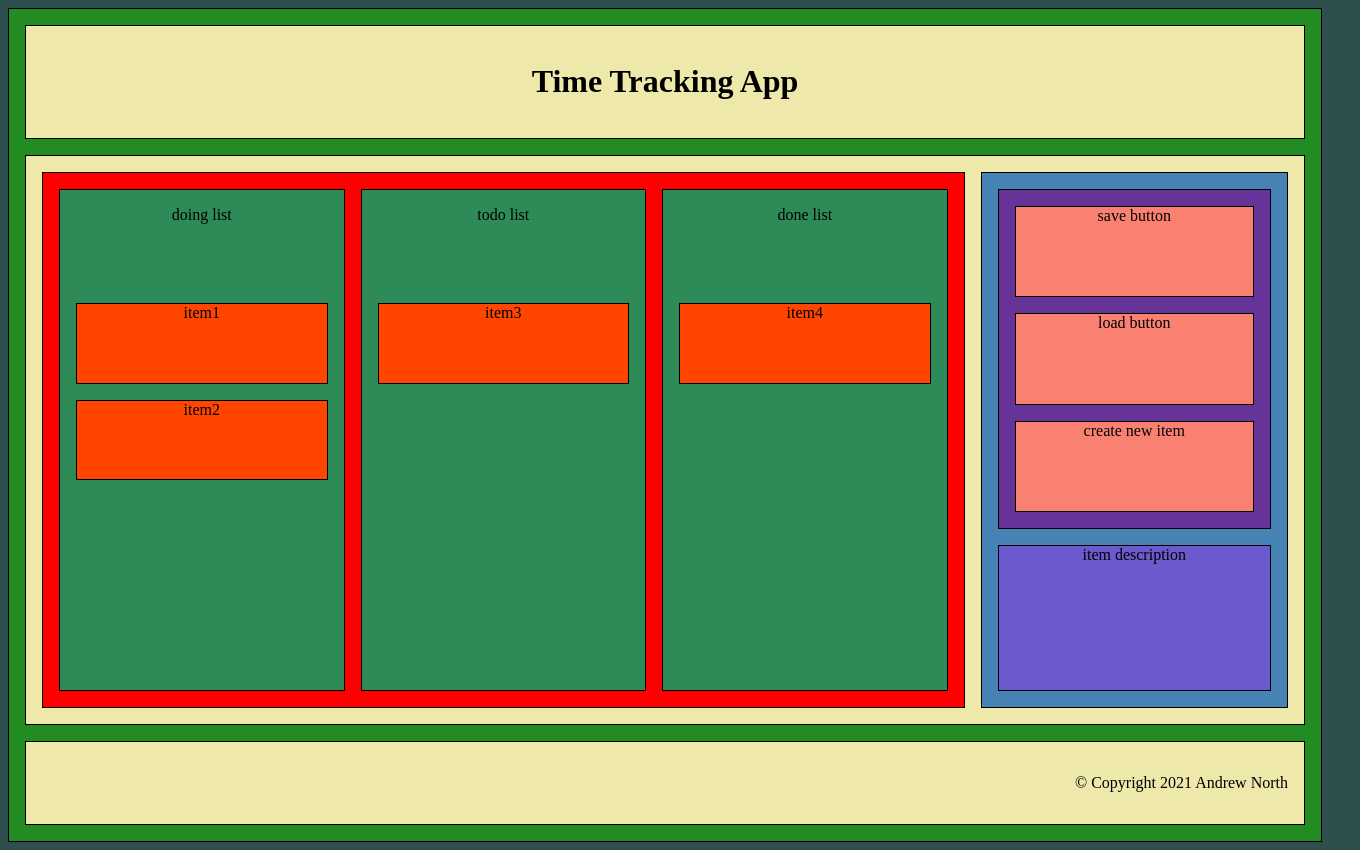
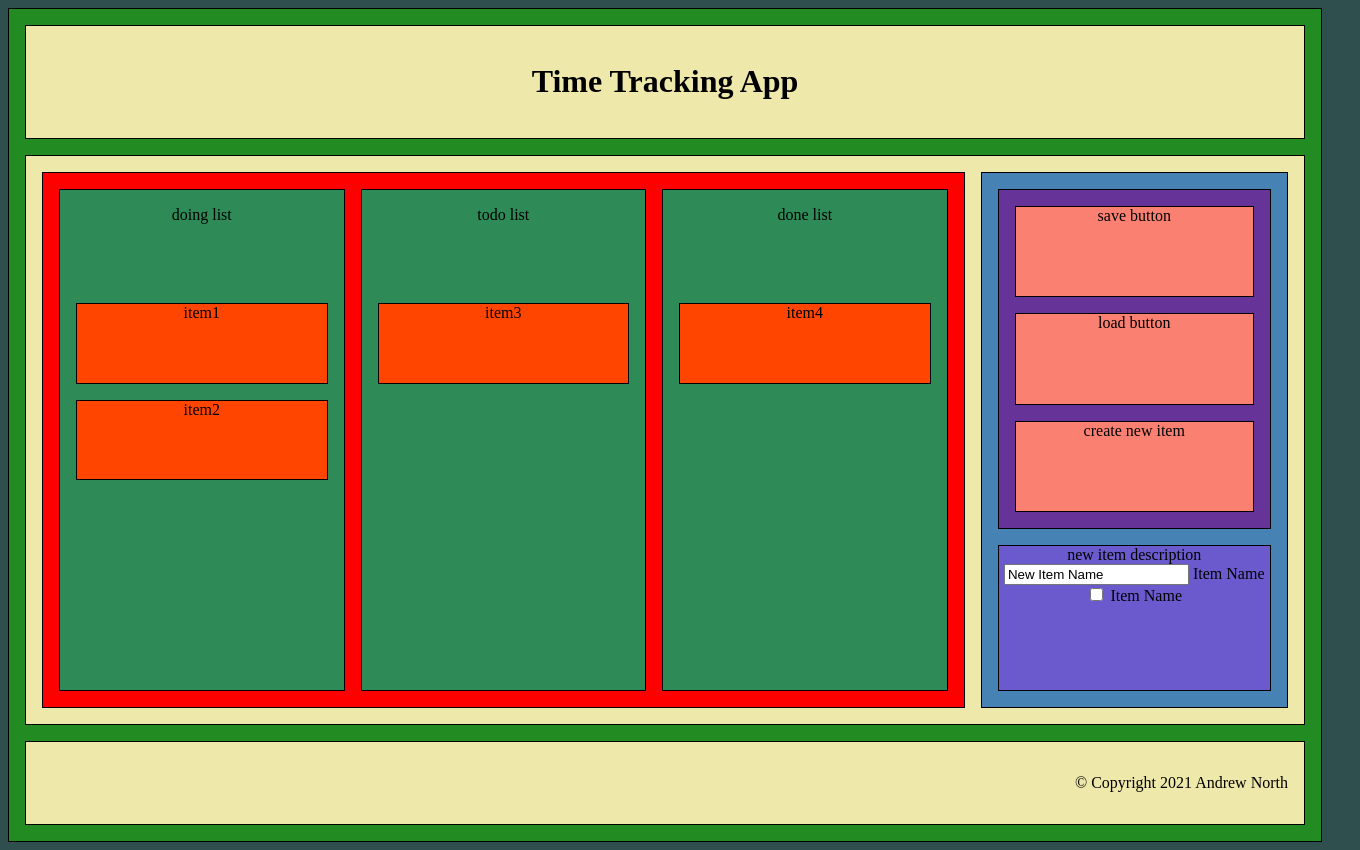
Before and after one commit to AndoNorth/time-tracking-app, a PHP site: page / in a window 1360 px wide. Run offline with PHP 8.4, Linux system fonts and the light colour scheme.

Commit message:
added initial form elements for create_list_item.js

```diff
--- a/src/css/homepage_stylesheet.css
+++ b/src/css/homepage_stylesheet.css
@@ -110,7 +110,16 @@ footer {
     border: 1px solid black;
     text-align: center;
 }
-.new-item-description {
+.save-button {
+
+}
+.load-button {
+
+}
+.create-item-button {
+
+}
+.new-item-form {
     background-color: slateblue;
     border: 1px solid black;
     text-align: center;
--- a/src/index.html
+++ b/src/index.html
@@ -5,7 +5,9 @@
     <meta http-equiv="X-UA-Compatible" content="IE=edge">
     <meta name="viewport" content="width=device-width, initial-scale=1.0">
     <link rel="stylesheet" href="src/css/homepage_stylesheet.css">
+    <script src="src/js/time_tracking_app.js" defer></script>
     <script src="src/js/drag_n_drop_item.js" defer></script>
+    <script src="src/js/create_list_item.js" defer></script>
     <title>Homepage</title>
 </head>
 <body>
@@ -35,7 +37,15 @@
                     <div class="load-button button">load button</div>
                     <div class="create-item-button button">create new item</div>
                 </div>
-                <div class="new-item-description">item description</div>
+                <div class="new-item-form">
+                    new item description
+                    <form action="">
+                        <input type="text" id="form-item-name" name="item-name" value="New Item Name" placeholder="Enter Item Name">
+                        <label for="form-item-name">Item Name</label>
+                        <input type="checkbox" id="form-tag-work" name="tag">
+                        <label for="form-item-name">Item Name</label>
+                    </form>
+                </div>
             </div>
         </div>
         <footer>
```
